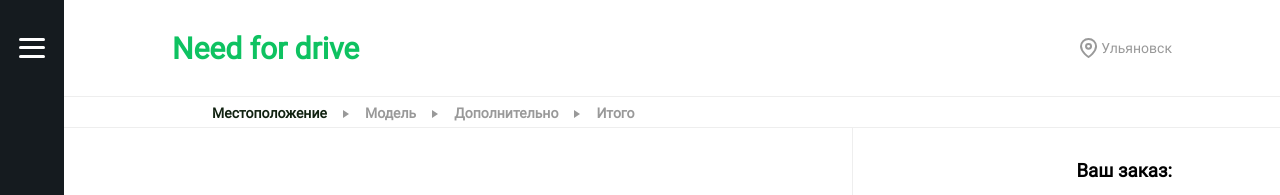
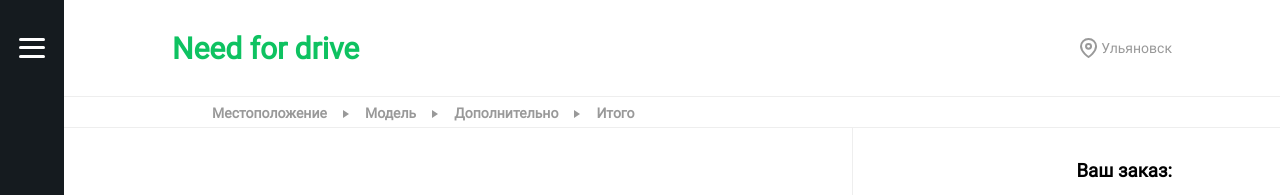
Before and after one commit to Max-Tetslav/need_for_drive, a React (Create React App) app: page /order in a window 1280 px wide. Shown: the top 195 px of the page. Built offline with nearby package versions, Linux system fonts and the light colour scheme; no server answers.

Commit message:
V-03/F-04 feat: implement bredcrumb navigation depend on orderDetails

```diff
--- a/src/components/common/orderBreadcrumb/OrderBreadcrumb.tsx
+++ b/src/components/common/orderBreadcrumb/OrderBreadcrumb.tsx
@@ -1,10 +1,10 @@
-import React, { Fragment, useEffect } from 'react';
+import React, { Fragment, useCallback, useEffect } from 'react';
 import { Link, useLocation } from 'react-router-dom';
 import classnames from 'classnames';
 import { Breadcrumb } from 'antd';
 import breadcrumbRoutes from '@utils/constants/breadcrumbData';
 import separatorIcon from '@assets/svg/breadcrumbSeparator.svg';
-import { useAppDispatch } from '@store/store';
+import { useAppDispatch, useAppSelector } from '@store/store';
 import { EOrderItemTypes } from '@models/orderPageData';
 import { updateCurrentModel } from '@store/reducers/breadcrumbReducer';
 import cl from './OrderBreadcrumb.module.scss';
@@ -12,6 +12,27 @@ import cl from './OrderBreadcrumb.module.scss';
 const OrderBreadcrumb: React.FC = () => {
   const location = useLocation();
   const dispatch = useAppDispatch();
+  const orderDetailsData = useAppSelector((state) => state.orderDetails);
+
+  const setIsReady = useCallback(
+    (routeType: string): boolean => {
+      let isReady = false;
+      switch (routeType) {
+        case 'point': {
+          isReady = Boolean(orderDetailsData.point.value.address);
+          break;
+        }
+        case 'model': {
+          isReady = Boolean(orderDetailsData.model.value.model);
+          break;
+        }
+
+        // no default
+      }
+      return isReady;
+    },
+    [orderDetailsData],
+  );
 
   useEffect(() => {
     if (location.pathname.includes(EOrderItemTypes.MODEL)) {
@@ -24,6 +45,7 @@ const OrderBreadcrumb: React.FC = () => {
       <Breadcrumb separator="" className={cl.breadcrumb}>
         {breadcrumbRoutes.map((route, index) => {
           const isCurrentPath = location.pathname.includes(route.path);
+          const isStepComplete = setIsReady(route.type);
 
           return index === breadcrumbRoutes.length - 1 ? (
             <Link
@@ -36,11 +58,11 @@ const OrderBreadcrumb: React.FC = () => {
           ) : (
             <Fragment key={route.id}>
               <Link
-                to={route.isComplete ? route.path : location.pathname}
+                to={isStepComplete ? route.path : location.pathname}
                 className={classnames(
                   cl.link,
                   { [cl.activeLink]: isCurrentPath },
-                  { [cl.completeLink]: route.isComplete },
+                  { [cl.completeLink]: isStepComplete },
                 )}
               >
                 {route.breadcrumbName}
--- a/src/models/orderPageData.ts
+++ b/src/models/orderPageData.ts
@@ -1,6 +1,7 @@
 export interface IBreadcrumbRoute {
   id: number;
   path: string;
+  type: string;
   breadcrumbName: string;
   isComplete: boolean;
   isCurrent: boolean;
--- a/src/utils/constants/breadcrumbData.ts
+++ b/src/utils/constants/breadcrumbData.ts
@@ -5,6 +5,7 @@ const breadcrumbRoutes: IBreadcrumbRoute[] = [
     id: 0,
     path: '/order/place',
     breadcrumbName: 'Местоположение',
+    type: 'point',
     isComplete: true,
     isCurrent: true,
   },
@@ -12,6 +13,7 @@ const breadcrumbRoutes: IBreadcrumbRoute[] = [
     id: 1,
     path: '/order/model',
     breadcrumbName: 'Модель',
+    type: 'model',
     isComplete: false,
     isCurrent: false,
   },
@@ -19,6 +21,7 @@ const breadcrumbRoutes: IBreadcrumbRoute[] = [
     id: 2,
     path: '/order/options',
     breadcrumbName: 'Дополнительно',
+    type: 'options',
     isComplete: false,
     isCurrent: false,
   },
@@ -26,6 +29,7 @@ const breadcrumbRoutes: IBreadcrumbRoute[] = [
     id: 3,
     path: '/order/submit',
     breadcrumbName: 'Итого',
+    type: 'total',
     isComplete: false,
     isCurrent: false,
   },
```
